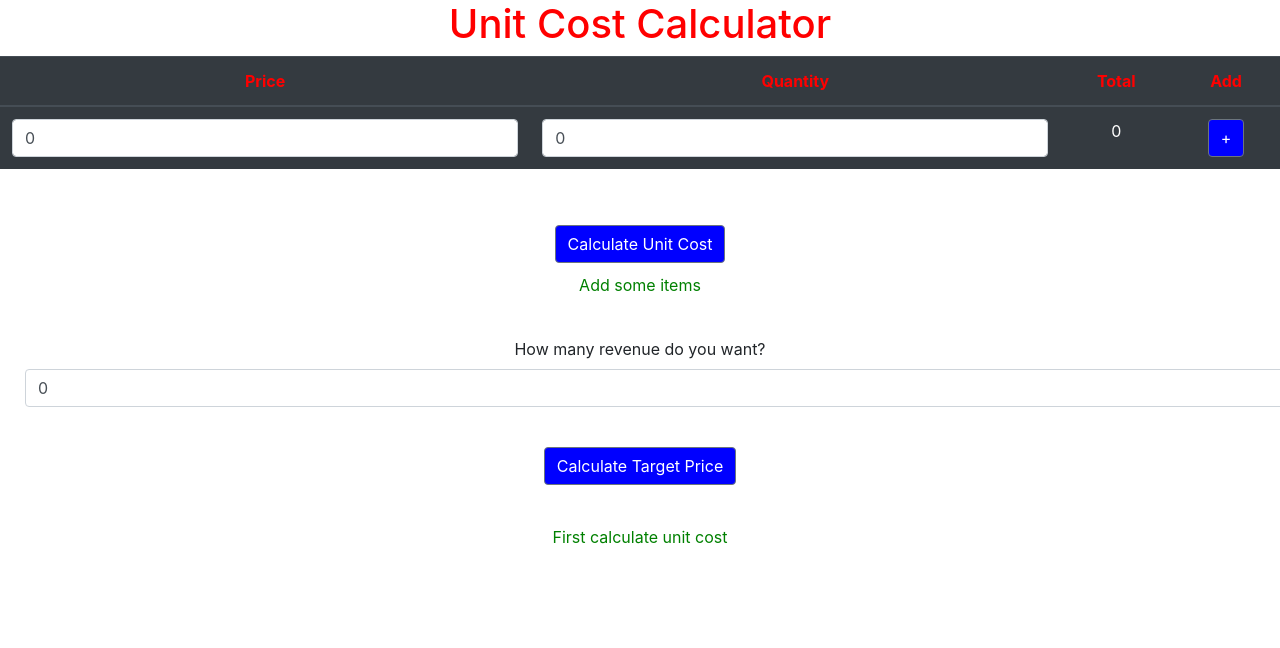
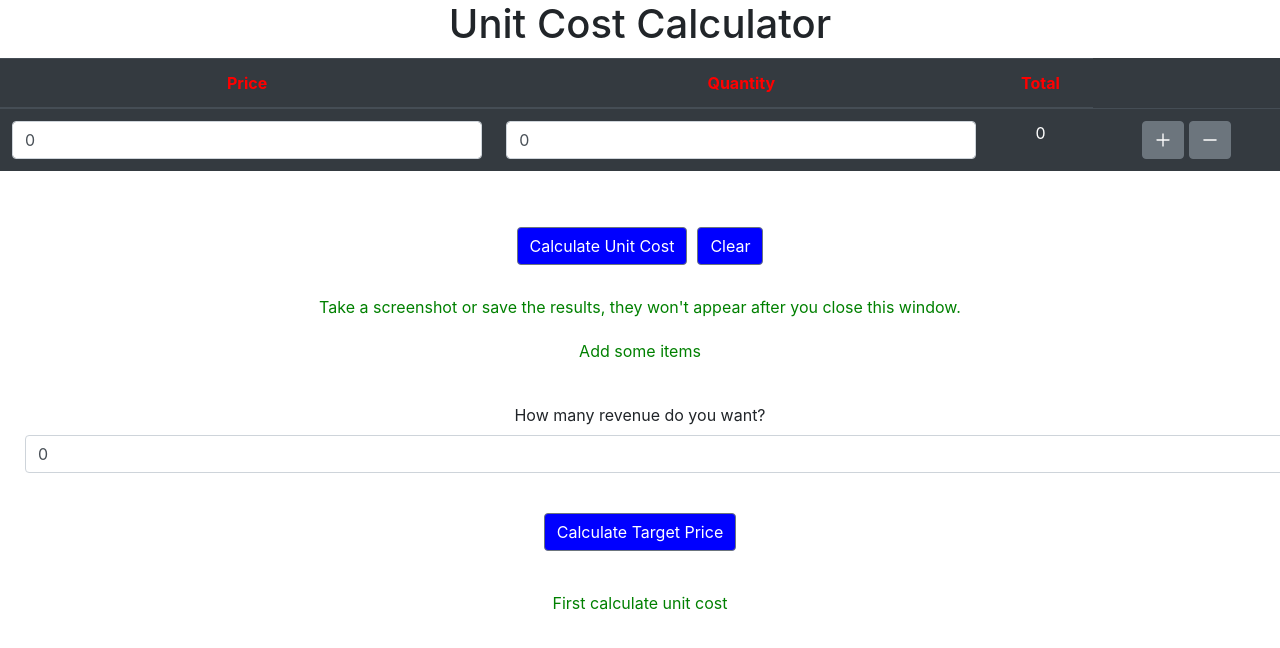
Before and after one commit to simsekonur/unit-cost-calculator, a React (Create React App) app: page / in a window 1280 px wide. Shown: the top 648 px of the page. Built offline with nearby package versions, Linux system fonts and the light colour scheme.

Commit message:
Add delete and clear functionalities

```diff
--- a/package.json
+++ b/package.json
@@ -3,6 +3,7 @@
   "version": "0.1.0",
   "private": true,
   "dependencies": {
+    "@ant-design/icons": "^4.6.4",
     "@testing-library/jest-dom": "^5.11.9",
     "@testing-library/react": "^11.2.5",
     "@testing-library/user-event": "^12.8.1",
--- a/src/App.js
+++ b/src/App.js
@@ -1,6 +1,9 @@
 import React, { useState } from "react";
 import './App.css';
 import { Button,Input,Table } from "reactstrap";
+import {
+  PlusOutlined, MinusOutlined
+} from '@ant-design/icons';
 export default function App(){
 
   const [items, setItems] = useState([{index:0, quantity:0, price:0, total:0}])
@@ -16,14 +19,12 @@
 
   const handleQuantityChange = (e, index) => {
     const quantity = e.target.value;
-    setItems(items => items.map((o,i) => i === index ? {...o, quantity, total: (quantity*o.price).toFixed(4)} : o))
-
+    setItems(items => items.map((o,i) => i === index ? {...o, quantity, total: quantity*o.price} : o))
   }
 
   const handlePriceChange = (e, index) => {
     const price = e.target.value;
-    setItems(items => items.map((o,i) => i === index ? {...o, price, total: (price*o.quantity).toFixed(4)} : o))
-
+    setItems(items => items.map((o,i) => i === index ? {...o, price, total:price*o.quantity} : o))
   }
 
   const handleRevenueChange = (e) => {
@@ -43,33 +44,37 @@
     })
     const result = parseFloat(parseFloat(totalValue) / parseFloat(totalQuantity));
 
-    setResult(result.toFixed(4));
+    setResult(result);
     setHowMany(totalQuantity);
 
+  }
+
+  const handleClear = () => {
+    setItems([{index:0, quantity:0, price:0, total:0}]);
+  }
+
+  const handleDeleteItem = (e,index) => {
+    setItems(items => items.filter((o,i) => i!== index))
   }
 
   const calculateTarget = () => {
     let up = parseFloat(revenue);
     up /= parseFloat(howMany);
     up += result;
-    setTargetPrice(up);
+    setTargetPrice(up)
   }
-
-  const tableHeader =
-  <tr>
-    <th>Price</th>
-    <th>Quantity</th>
-    <th>Total</th>
-    <th>Add</th>
-  </tr>
 
   return (
     <div  className='App'>
-      <h1 style={{ color:'red'}}> Unit Cost Calculator </h1>
+      <h1 style={{ marginBottom:'10px'}}> Unit Cost Calculator </h1>
       <div>
         <Table dark>
           <thead style={{color: 'red'}}>
-            {tableHeader}
+          <tr>
+            <th>Price</th>
+            <th>Quantity</th>
+            <th>Total</th>
+          </tr>
           </thead>
           <tbody>
           {items.map((item, index) =>
@@ -78,7 +83,7 @@
             <Input
                 style={{display:'flex'}}
                 type='number'
-                inputMode='decimal'
+                inputMode='numeric'
                 autoComplete='one-time-code'
                 value={item.price}
                 onChange={(e) => handlePriceChange(e,index)}
@@ -98,8 +103,11 @@
               {item.total}
           </td>
           <td>
-            <Button style={{backgroundColor:'blue', color:'white'}} onClick={handleAddRow}>
-              +
+            <Button style={{ marginRight:'5px'}} onClick={handleAddRow}>
+              <PlusOutlined/>
+            </Button>
+            <Button onClick={(e) => handleDeleteItem(e,index)}>
+              <MinusOutlined/>
             </Button>
           </td>
           </tr>
@@ -108,15 +116,21 @@
         </Table>
 
       </div>
+
       <Button style={{ marginTop: '40px', marginBottom:'10px', backgroundColor:'blue', color:'white'}} onClick={handleCalculate}>
         Calculate Unit Cost
       </Button>
 
-      {result !== 0.0 ? <div><p style={{color:'green', marginTop:'20px'}}>Quantity: {howMany} </p>
-      <p style={{color:'green', marginTop:'20px',marginBottom:'40px'}}>Unit Cost: {result}</p>
+      <Button style={{ marginTop: '40px', marginBottom:'10px',  marginLeft:'10px', backgroundColor:'blue', color:'white'}} onClick={handleClear}>
+        Clear
+      </Button>
+      <p style={{color:'green', marginTop:'20px'}}> Take a screenshot or save the results, they won't appear after you close this window.</p>
+      {result !== 0.0 ? <div>
+        <p style={{color:'green', marginTop:'20px'}}>Quantity: {howMany} </p>
+        <p style={{color:'green', marginTop:'20px',marginBottom:'40px'}}>Unit Cost: {result}</p>
       </div>
 
-      : <p style= {{color:'green', marginBottom:'40px'}}>Add some items</p>}
+      : <p style= {{color:'green', marginTop:'20px', marginBottom:'40px'}}>Add some items</p>}
       <label>How many revenue do you want?</label>
       <Input
         style={{ marginLeft:'25px', maxWidth:'400', display:'flex' }}
```
